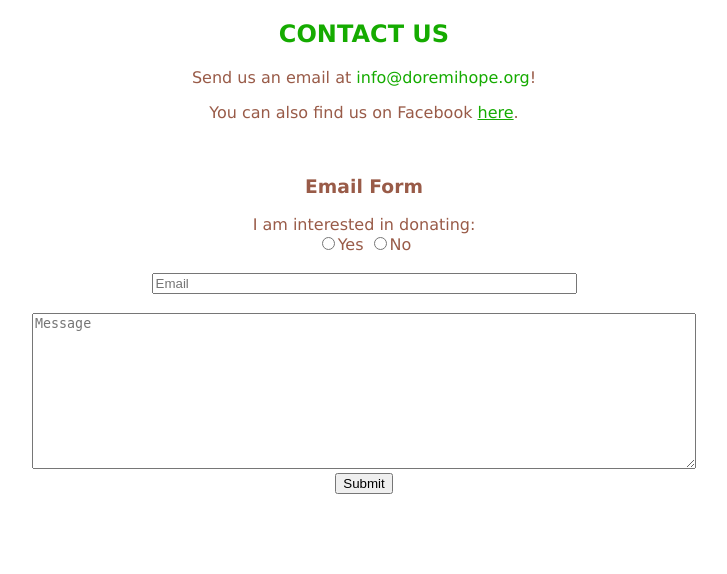
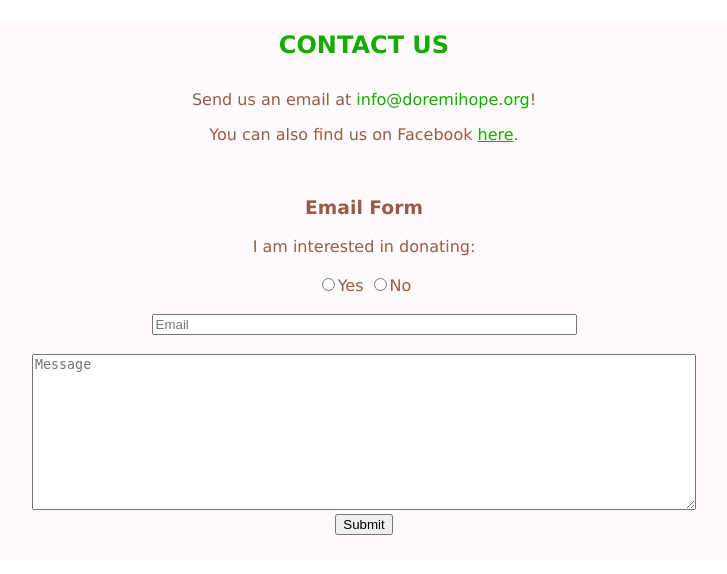
Before and after one commit to juljoseph33/DoReMiHope, a PHP site: page /contact.php in a window 1280 px wide. Shown: the part 80-654 px from the top of the page, without its empty margins (276-1003 px from the left). Run offline with PHP 8.4, Linux system fonts and the light colour scheme.

Commit message:
updated contact

```diff
--- a/contact.php
+++ b/contact.php
@@ -21,11 +21,11 @@
 	</p><br>
 	<h3>Email Form</h3>
 	<form name="input">
-		I am interested in donating:<br>
+		I am interested in donating:<br><br>
 		<input type="radio" id="yes" name="donate" value="yes">Yes
 		<input type="radio" id="no" name="donate" value="no">No<br><br>
-		<input type="email" id="email" name="email" placeholder="Email" size="50"><br><br>
-		<textarea name="message" id="message" placeholder="Message" rows="10" cols="80"></textarea><br>
+		<input type="email" id="email" required name="email" placeholder="Email" size="50"><br><br>
+		<textarea name="message" id="message" required placeholder="Message" rows="10" cols="80"></textarea><br>
 		<input type="submit" name="submit" value="Submit">
 	</form>
 	</div>
--- a/styles/stylesheet.css
+++ b/styles/stylesheet.css
@@ -82,6 +82,7 @@ html, body {
 
 #contact h2 {
 	color: #15AB00;
+	padding: 1%;
 }
 #contact #contactemail {
 	color: #15AB00;
@@ -89,6 +90,11 @@ html, body {
 #contact {
 	text-align: center;
 	color: #995B48;
+	background-color: #fffbfc;
+	border-radius: 5%;
+	margin-left: 7%;
+	margin-right: 7%;
+	padding-bottom: 2%;
 }
 #contact a {
 	color: #15AB00;
```
